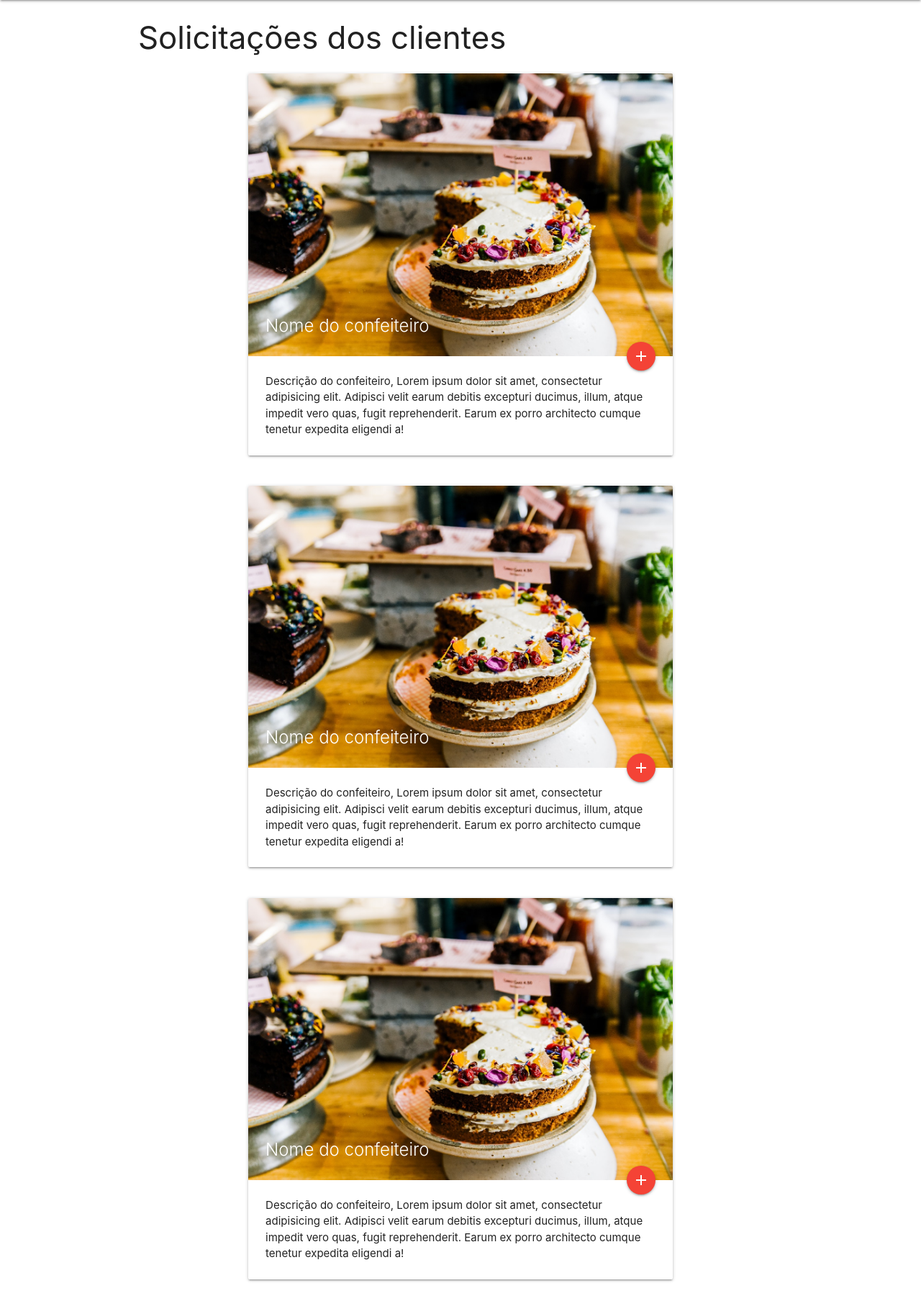
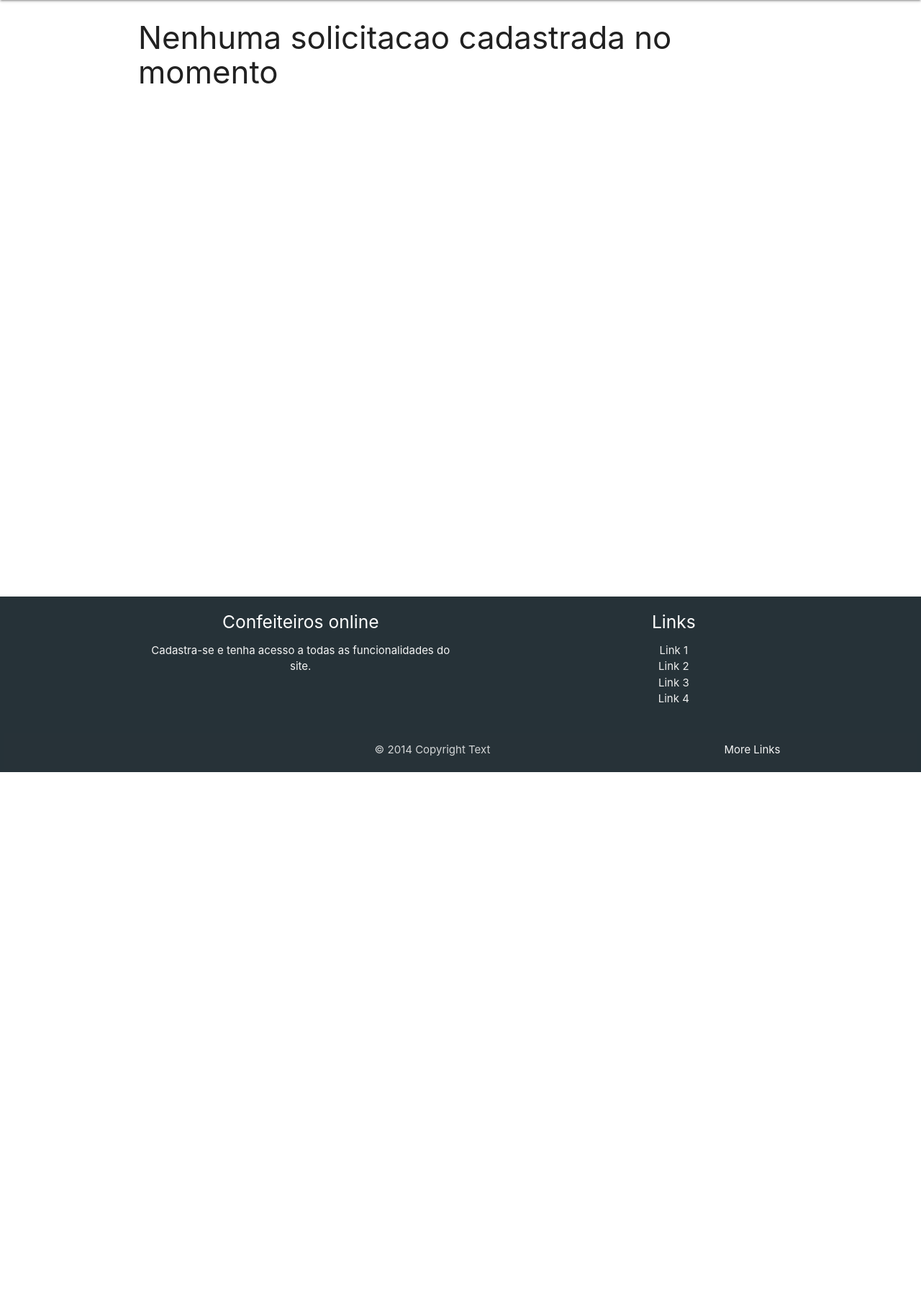
Before and after one commit to danielson150/Projeto-Scrum, a Django app: page / in a window 1280 px wide, after a click on "SOLICITAÇÕES". Shown: the part 112-1920 px from the top of the page at 72% size. After the commit the page ends 1185 px from the top, so only its background shows below. Run offline with Django 3.2, Linux system fonts and the light colour scheme; tables that the repository leaves empty hold one stand-in row (values such as "Sample post"); grey boxes marked "Sample" are stand-in pictures.

Commit message:
Correção na listagem dos dados no template

```diff
--- a/core/static/css/css-perfil.css
+++ b/core/static/css/css-perfil.css
@@ -8,6 +8,9 @@
 
 .hiden {
     display: none;
+}
+.buttons {
+    margin-left: 25px;
 }
 
 /* Cards */
--- a/core/views.py
+++ b/core/views.py
@@ -17,9 +17,10 @@
                 return redirect('/cliente')
 
     dicionario = {
-        'confeiteiros': seleciona_todos_os_confeiteiros_cadastrados(),
+        'confeiteiros': Confeiteiro.objects.exclude(foto_perfil='').exclude(descricao=''),
+        'solicitacoes': ClientePublicacao.objects.exclude(titulo='').exclude(descricao='').exclude(imagem='').filter(finalizado=False),
         'usuario_logado': recuperar_elemento_da_session(request, 'usuario_logado'),
-        'nome_do_usuario': recuperar_elemento_da_session(request, 'nome_do_usuario')
+        'tipo_de_usuario': recuperar_elemento_da_session(request, 'tipo_de_usuario')
     }
     return render(request, 'index.html', dicionario)
 
@@ -37,11 +38,15 @@
 
         if tipo_de_usuario == 'confeiteiro':
             resposta_do_cadastro = cadastrar_novo_confeiteiro(nome, email, login, senha, repete_senha)
-            if not resposta_do_cadastro[0]:
+            if resposta_do_cadastro[0] == True:
+                return redirect('/')
+            else:
                 flash_message = resposta_do_cadastro[1]
         else:
             resposta_do_cadastro = cadastrar_novo_cliente(nome, login, senha, repete_senha)
-            if not resposta_do_cadastro[0]:
+            if resposta_do_cadastro[0] == True:
+                return redirect('/')
+            else:
                 flash_message = resposta_do_cadastro[1]
 
     return render(request, 'cadastro.html', {'flash_message': flash_message})
@@ -50,10 +55,12 @@
 def dashboard(request):
     if not usuario_logado(request, 'confeiteiro'):
         return redirect('/')
+
     id_do_usuario = recuperar_elemento_da_session(request, 'id_do_usuario')
     dados_para_template = {
         'postagens': Postagem.objects.all(),
         'dados_do_usuario': Confeiteiro.objects.get(id=id_do_usuario),
+        'solicitacoes': ClientePublicacao.objects.exclude(titulo='').exclude(descricao='').exclude(imagem='').filter(finalizado=False),
     }
     return render(request, 'profissional.html', dados_para_template)
 
--- a/templates/index.html
+++ b/templates/index.html
@@ -23,14 +23,17 @@
                 </a>
 
                 {% if usuario_logado == True %}
-                <!-- botão para deslogar-->
-                <a class="right ml-1" href="{% url 'deslogar' %}">
-                    Sair<i class="material-icons right">exit_to_app</i>
+                <!-- botão para o perfil -->
+                    {% if tipo_de_usuario == "cliente" %}
+                    <a class="right" href="{% url 'cliente' %}">
+                        Perfil<i class="material-icons right">person</i>
                     </a>
-                <!-- botão para o perfil -->
+                    {% else %}
                         <a class="right" href="{% url 'dashboard' %}">
-                    cadastrar<i class="material-icons right">person</i>
+                            Perfil<i class="material-icons right">person</i>
                         </a>
+
+                    {% endif %}
                 {% else %}
                 <!-- botão para login -->
                 <a class="right" href="{% url 'cadastrar' %}">
@@ -190,9 +193,9 @@
 
     <!-- Página Confeiteiros -->
     <div id="teste2" class="col s12">
-        <div class="listagem container">
-            <h3>Confeiteiros cadastrados</h3>
+        <div class="listagem container expand">
 
+            {% if confeiteiros %}
                 {% for confeiteiro in confeiteiros %}
                 <!-- Card -->
                 <div class="row">
@@ -213,77 +216,37 @@
                     </div>
                 </div>
                 {% endfor %}
+            {% else %}
+                <h3>Nenhum confeiteiro cadastrado</h3>
+            {% endif %}
 
         </div>
     </div> <!-- Página dos confeiteiros -->
 
     <!-- Página Solicitações por parte dos clientes -->
     <div id="teste3" class="col s12">
-        <div class="listagem container">
-            <h3>Solicitações dos clientes</h3>
+        <div class="listagem container expand">
+            {% if solicitacoes %}
+                {% for solicitacao in solicitacoes %}
                 <!-- Card -->
                 <div class="row">
                     <div class="col s12 m8 offset-m2">
                         <div class="card">
                             <div class="card-image">
-                            <img src="img/beatycake.jpeg">
-                            <span class="card-title">Nome do confeiteiro</span>
+                                <img src="media/{{ solicitacao.imagem }}">
+                                <span class="card-title">{{solicitacao.cliente.nome}}</span>
                                 <a class="btn-floating halfway-fab waves-effect waves-light red"><i class="material-icons">add</i></a>
                             </div>
                             <div class="card-content">
-                            <p>Descrição do confeiteiro, Lorem ipsum dolor sit amet, consectetur adipisicing elit. Adipisci velit earum debitis excepturi ducimus, illum, atque impedit vero quas, fugit reprehenderit. Earum ex porro architecto cumque tenetur expedita eligendi a!</p>
+                                <p>{{ solicitacao.descricao }}</p>
                             </div>
                         </div>
                     </div>
                 </div>
-
-            <!-- Card -->
-            <div class="row">
-                <div class="col s12 m8 offset-m2">
-                    <div class="card">
-                        <div class="card-image">
-                            <img src="img/beatycake.jpeg">
-                            <span class="card-title">Nome do confeiteiro</span>
-                            <a class="btn-floating halfway-fab waves-effect waves-light red"><i class="material-icons">add</i></a>
-                        </div>
-                        <div class="card-content">
-                            <p>Descrição do confeiteiro, Lorem ipsum dolor sit amet, consectetur adipisicing elit. Adipisci velit earum debitis excepturi ducimus, illum, atque impedit vero quas, fugit reprehenderit. Earum ex porro architecto cumque tenetur expedita eligendi a!</p>
-                        </div>
-                    </div>
-                </div>
-            </div>
-
-            <!-- Card -->
-            <div class="row">
-                <div class="col s12 m8 offset-m2">
-                    <div class="card">
-                        <div class="card-image">
-                            <img src="img/beatycake.jpeg">
-                            <span class="card-title">Nome do confeiteiro</span>
-                            <a class="btn-floating halfway-fab waves-effect waves-light red"><i class="material-icons">add</i></a>
-                        </div>
-                        <div class="card-content">
-                            <p>Descrição do confeiteiro, Lorem ipsum dolor sit amet, consectetur adipisicing elit. Adipisci velit earum debitis excepturi ducimus, illum, atque impedit vero quas, fugit reprehenderit. Earum ex porro architecto cumque tenetur expedita eligendi a!</p>
-                        </div>
-                    </div>
-                </div>
-            </div>
-
-            <!-- Card -->
-            <div class="row">
-                <div class="col s12 m8 offset-m2">
-                    <div class="card">
-                        <div class="card-image">
-                            <img src="img/beatycake.jpeg">
-                            <span class="card-title">Nome do confeiteiro</span>
-                            <a class="btn-floating halfway-fab waves-effect waves-light red"><i class="material-icons">add</i></a>
-                        </div>
-                        <div class="card-content">
-                            <p>Descrição do confeiteiro, Lorem ipsum dolor sit amet, consectetur adipisicing elit. Adipisci velit earum debitis excepturi ducimus, illum, atque impedit vero quas, fugit reprehenderit. Earum ex porro architecto cumque tenetur expedita eligendi a!</p>
-                        </div>
-                    </div>
-                </div>
-            </div>
+                {% endfor %}
+            {% else %}
+                <h3>Nenhuma solicitacao cadastrada no momento</h3>
+            {% endif %}
         </div>
     </div> <!-- Solicitações pendentes -->
 
```
Also changed, not shown: templates/profissional.html (+39 -2 lines). Lines whose indentation alone changed are shown as unchanged.
